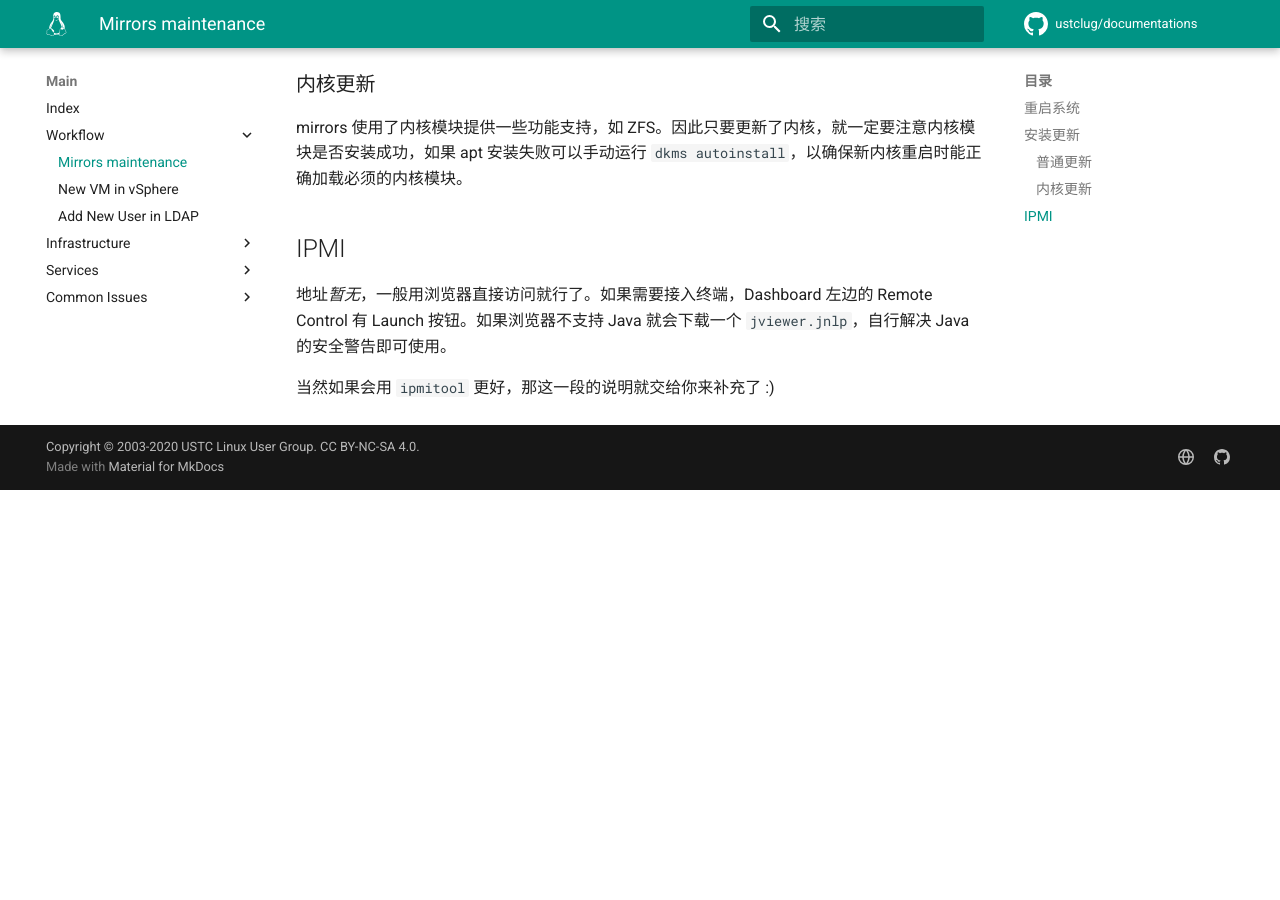
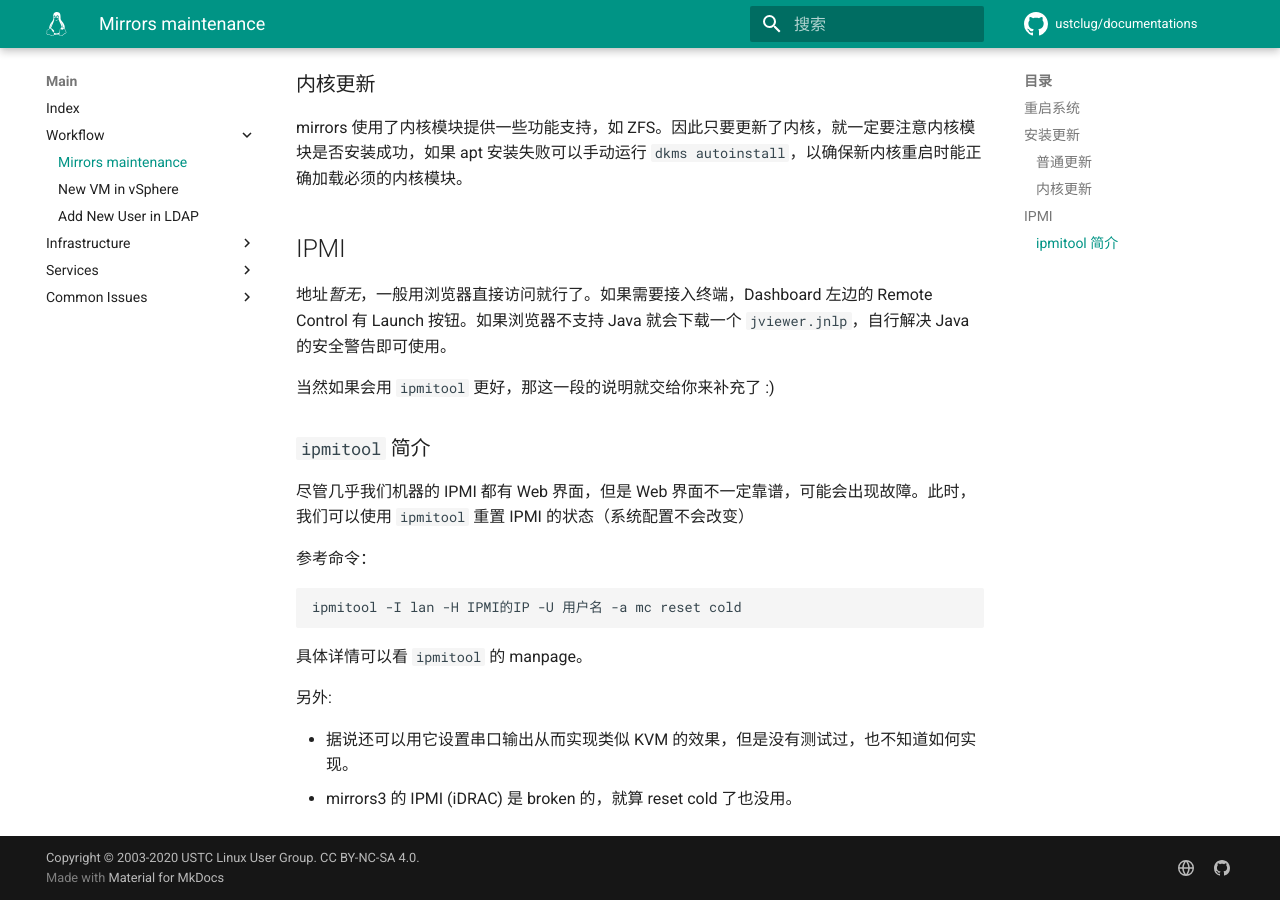
Before and after one commit to ustclug/documentations, an MkDocs documentation site: the page built from docs/workflow/mirrors/maintenance.md, in a window 1280 px wide and 900 px high, scrolled down 547 px. Built offline with MkDocs 1.6.1 and Material for MkDocs 9.7.7, drawn with Linux system fonts in a browser that asks for light colours; comment, search, counter and statistics services are not loaded; before the commit the page ends 1037 px from its top, so only the background shows below that.

Commit message:
add details about ipmitool

````diff
--- a/docs/workflow/mirrors/maintenance.md
+++ b/docs/workflow/mirrors/maintenance.md
@@ -21,3 +21,20 @@ mirrors 使用了内核模块提供一些功能支持，如 ZFS。因此只要
 地址*暂无*，一般用浏览器直接访问就行了。如果需要接入终端，Dashboard 左边的 Remote Control 有 Launch 按钮。如果浏览器不支持 Java 就会下载一个 `jviewer.jnlp`，自行解决 Java 的安全警告即可使用。
 
 当然如果会用 `ipmitool` 更好，那这一段的说明就交给你来补充了 :)
+
+### `ipmitool` 简介
+
+尽管几乎我们机器的 IPMI 都有 Web 界面，但是 Web 界面不一定靠谱，可能会出现故障。此时，我们可以使用 `ipmitool` 重置 IPMI 的状态（系统配置不会改变）
+
+参考命令：
+
+```
+ipmitool -I lan -H IPMI的IP -U 用户名 -a mc reset cold
+```
+
+具体详情可以看 `ipmitool` 的 manpage。
+
+另外:
+
+- 据说还可以用它设置串口输出从而实现类似 KVM 的效果，但是没有测试过，也不知道如何实现。
+- mirrors3 的 IPMI (iDRAC) 是 broken 的，就算 reset cold 了也没用。
````
